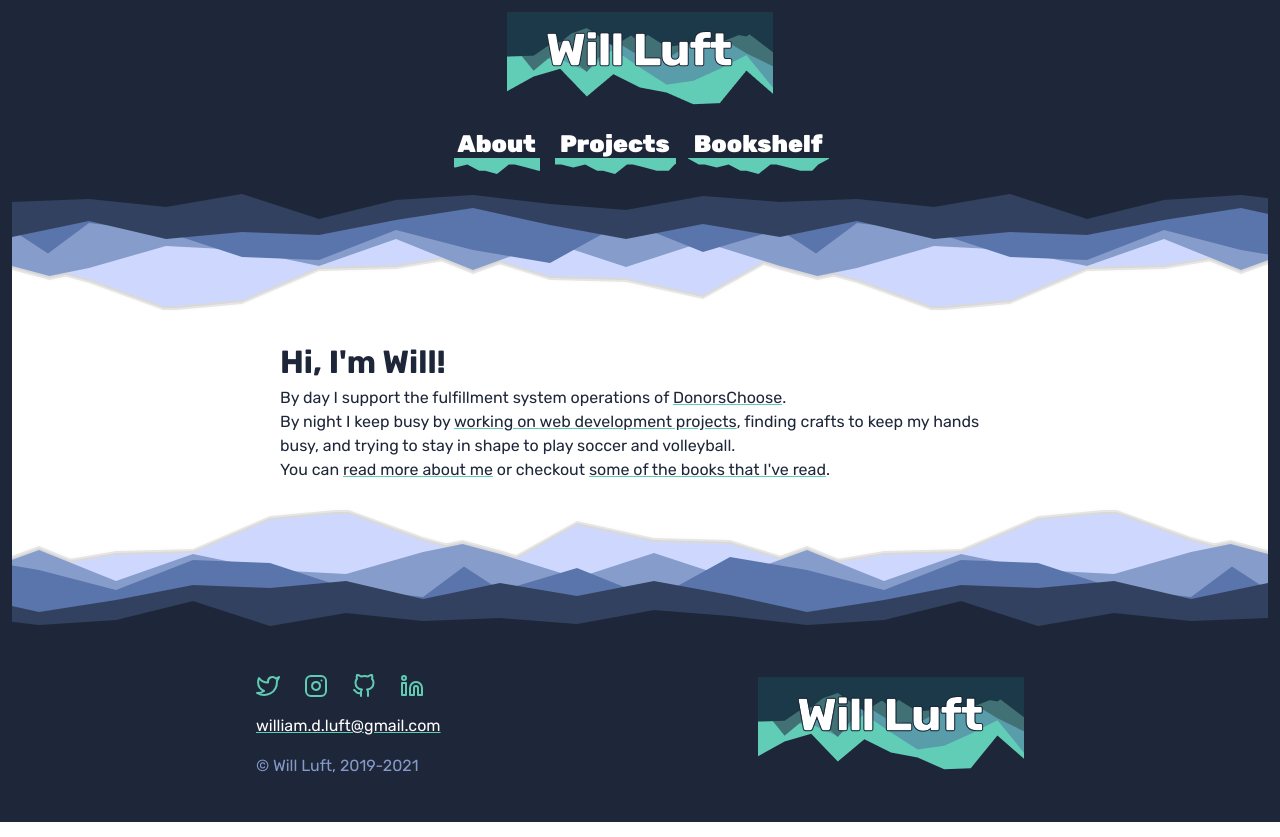
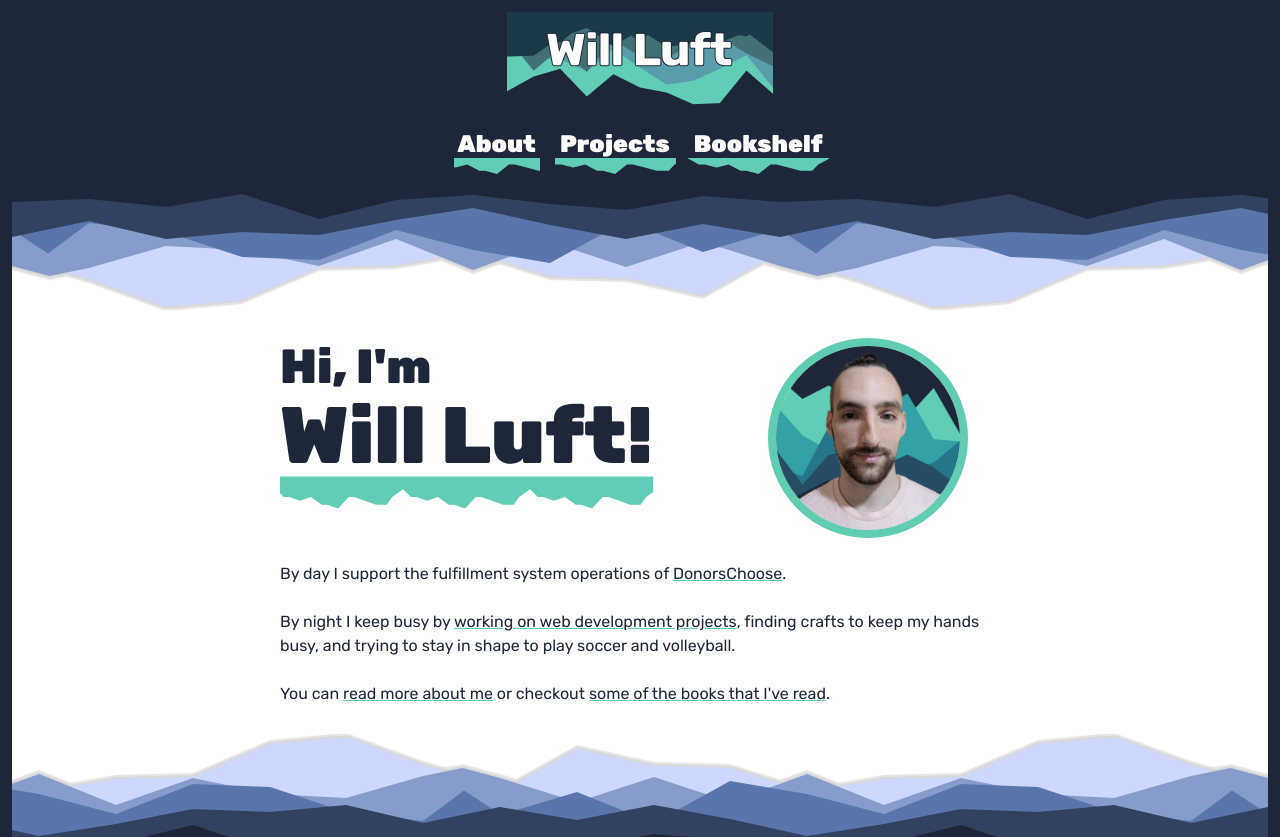
Before and after one commit to wdluft/willluft, a Gatsby site: page / in a window 1280 px wide. Shown: the top 837 px of the page. Built offline with nearby package versions, Linux system fonts and the light colour scheme; Gatsby itself is replaced by a stand-in of ours.

Commit message:
Added headshot to home page, started styling

```diff
--- a/src/pages/index.js
+++ b/src/pages/index.js
@@ -1,25 +1,27 @@
 import { graphql, Link, useStaticQuery } from 'gatsby';
 import React from 'react';
-import { GatsbyImage } from 'gatsby-plugin-image';
+import { StaticImage } from 'gatsby-plugin-image';
+import styled from 'styled-components';
 import SEO from '../components/SEO';
+import PageHeading from './PageHeading';
+import { QUERIES } from '../utils/constants';
+import HeadingDecoration from '../assets/images/page-heading-underline.svg';
 
-const Index = () => {
-  const data = useStaticQuery(graphql`
-    query {
-      headshot: file(relativePath: { eq: "headshot.jpg" }) {
-        childImageSharp {
-          resize(width: 600) {
-            src
-          }
-        }
-      }
-    }
-  `);
-
-  return (
-    <>
-      <SEO title="Home" />
-      <h1>Hi, I'm Will!</h1>
+const Index = () => (
+  <>
+    <SEO title="Home" />
+    <HomeWrapper>
+      <HomeHeading>
+        Hi, I'm <br />
+        <span>Will Luft!</span>
+      </HomeHeading>
+      <ImageWrapper>
+        <StaticImage
+          src="../assets/images/headshot.jpg"
+          alt="Headshot of Will Luft"
+          width="184"
+        />
+      </ImageWrapper>
       <p>
         By day I support the fulfillment system operations of{' '}
         <a href="https://www.donorschoose.org/">DonorsChoose</a>.
@@ -35,7 +37,54 @@ const Index = () => {
         You can <Link to="/about">read more about me</Link> or checkout{' '}
         <Link to="/bookshelf">some of the books that I've read</Link>.
       </p>
-    </>
-  );
-};
+    </HomeWrapper>
+  </>
+);
 export default Index;
+
+const HomeWrapper = styled.section`
+  display: grid;
+  grid-template-columns: 1fr;
+  gap: 24px;
+
+  @media ${QUERIES.tabletAndUp} {
+    grid-template-columns: 60% 1fr;
+
+    p {
+      grid-column: 1/-1;
+    }
+  }
+`;
+
+const HomeHeading = styled(PageHeading)`
+  font-size: var(--fs-800);
+  margin-bottom: 32px;
+
+  span {
+    font-size: calc(var(--fs-900) + 1rem);
+    display: inline-block;
+    position: relative;
+    line-height: 1;
+
+    &::before {
+      content: '';
+      position: absolute;
+      width: 100%;
+      height: 32px;
+      background-image: url(${HeadingDecoration});
+      background-position: top center;
+      bottom: -32px;
+      z-index: -1;
+    }
+  }
+`;
+
+const ImageWrapper = styled.div`
+  display: grid;
+  place-items: center;
+
+  div {
+    border-radius: 50%;
+    border: 8px solid var(--primary);
+  }
+`;
```
Also changed, not shown: src/assets/images/page-heading-underline.svg (added).
